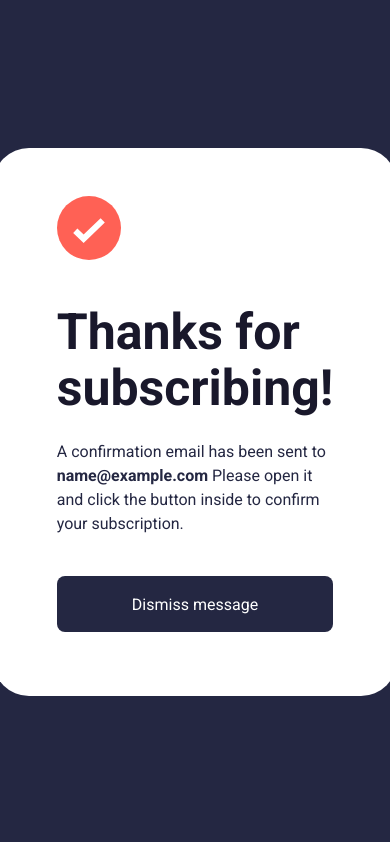
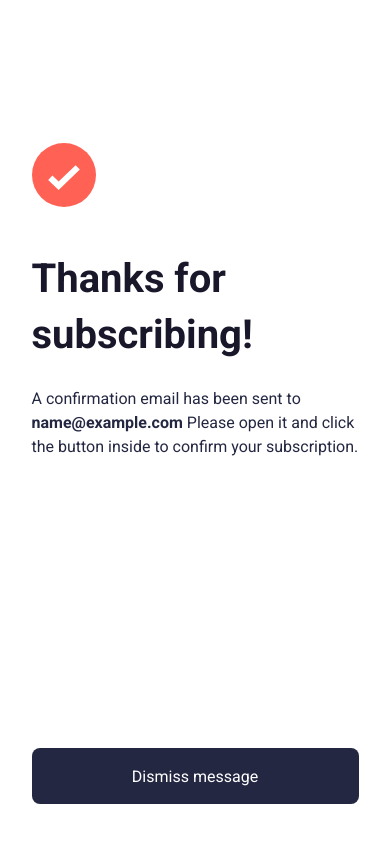
Before and after one commit to YashinN/FM-newsletter-sign-up, a React (Create React App) app: page / in a window 390 px wide. Both pictures are taken after typing "name@example.com" into the empty fields and a click on the button "Subscribe to monthly newsletter". Built offline with nearby package versions, Linux system fonts and the light colour scheme.

Commit message:
Subscribed component made responsive for mobile @ breakpoint 500

```diff
--- a/src/components/Subscribed.module.css
+++ b/src/components/Subscribed.module.css
@@ -55,3 +55,31 @@
   );
   box-shadow: 0px 12px 30px 5px rgba(240, 145, 72, 0.458);
 }
+
+@media (max-width: 500px) {
+  .subscribed_container {
+    min-width: 100vw;
+    border-radius: 0;
+    flex-direction: column;
+    justify-content: flex-start;
+    align-items: center;
+    padding: 0;
+  }
+
+  .content_wrapper {
+    padding-top: 17vh;
+    width: 327px;
+    min-height: 100vh;
+    display: flex;
+    flex-direction: column;
+  }
+
+  .dismiss_btn {
+    margin-top: auto;
+    margin-bottom: 40px;
+  }
+
+  .title {
+    font-size: 40px;
+  }
+}
```
